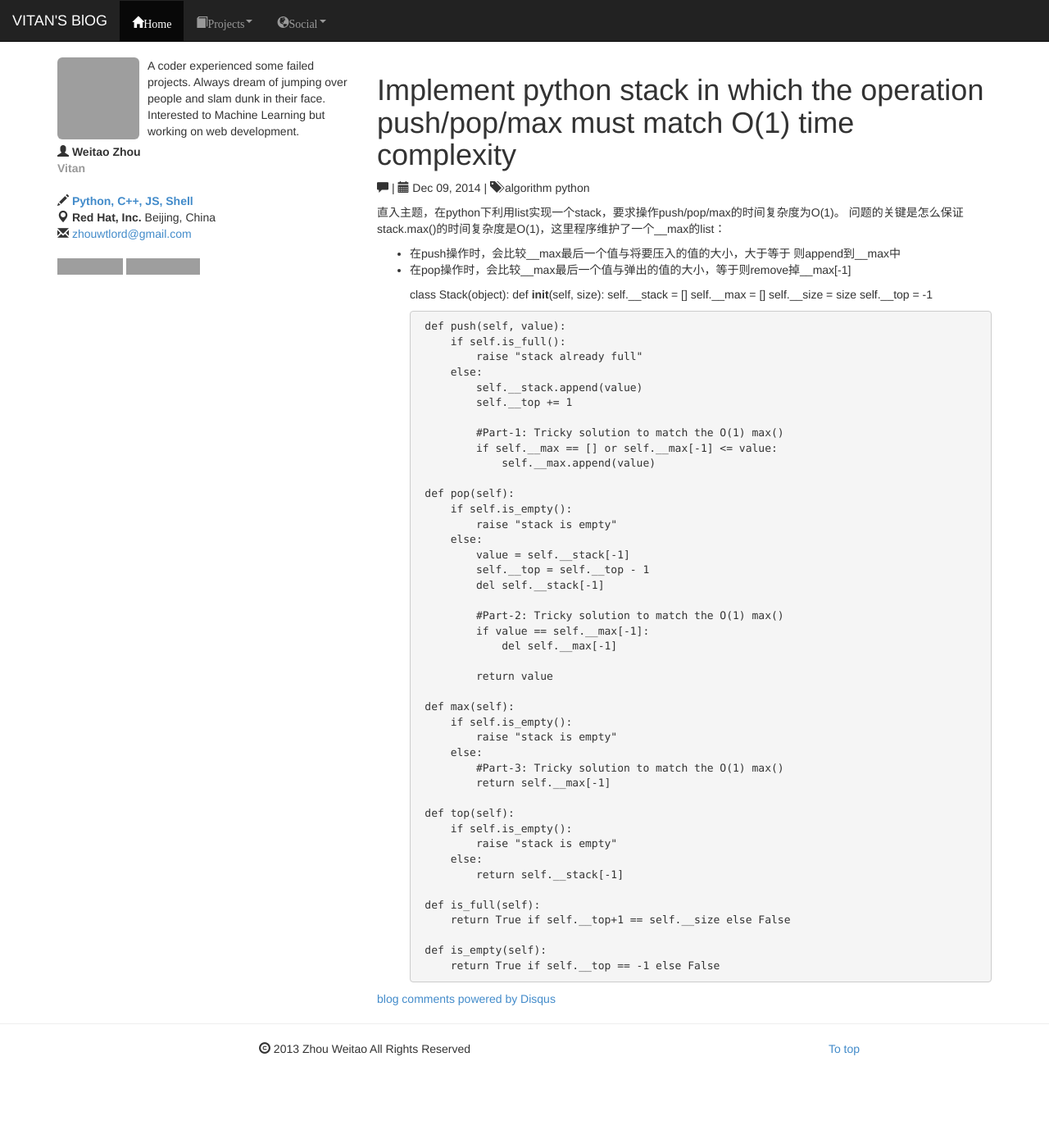
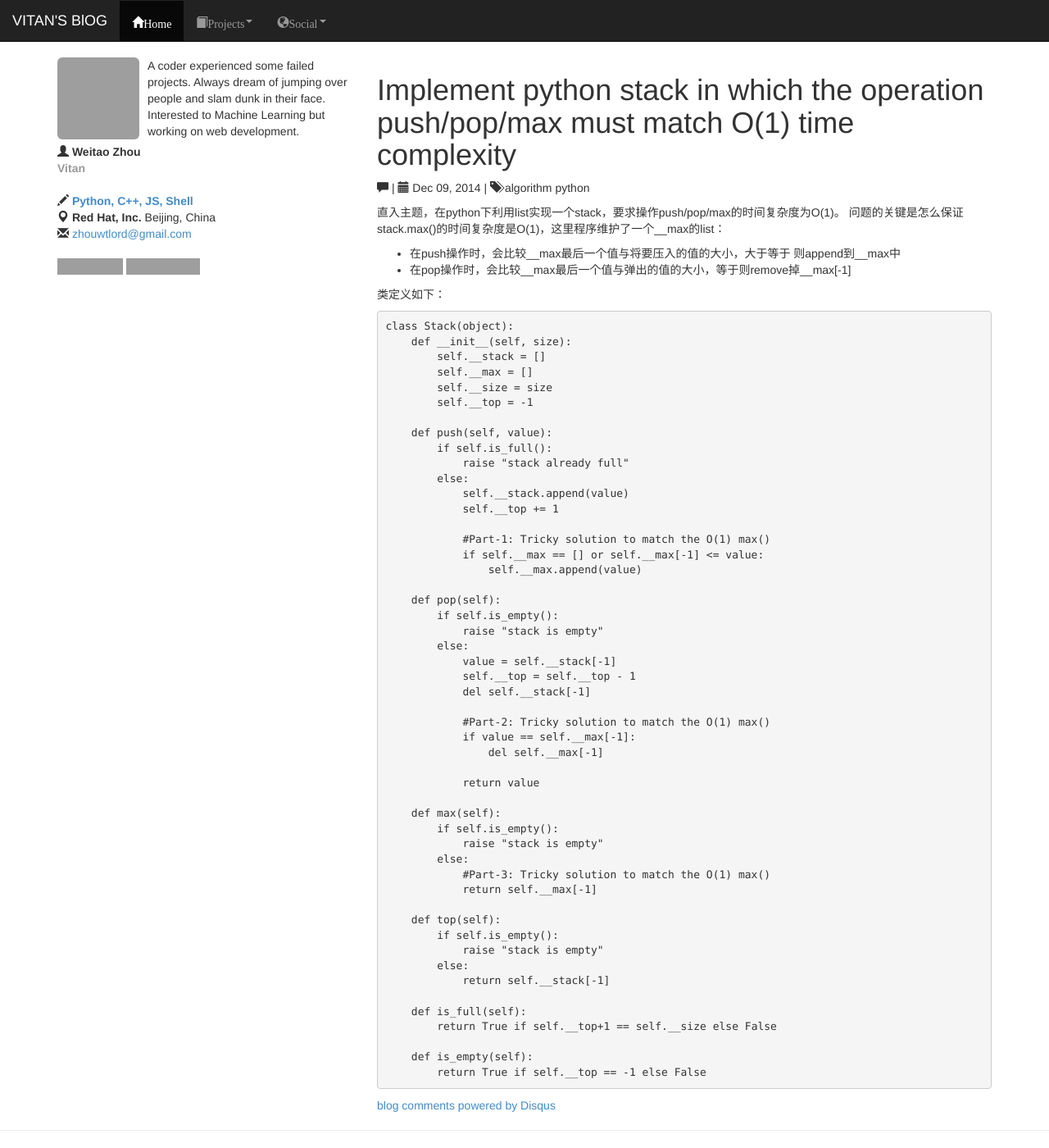
Before and after one commit to vitan/vitan.github.io, a Jekyll site: the page built from _posts/2014-12-09-implement_stack_using_list_in_python.md, in a window 1280 px wide and 1400 px high. Shown: the whole window at 82% size. Built offline with Jekyll 4.4.1, drawn with Linux system fonts in a browser that asks for light colours; Markdown is read by kramdown in place of the engine named in the settings; comment, search, counter and statistics services are not loaded; grey boxes are pictures that could not be loaded.

Commit message:
Update 2014-12-09-implement_stack_using_list_in_python.md

```diff
--- a/_posts/2014-12-09-implement_stack_using_list_in_python.md
+++ b/_posts/2014-12-09-implement_stack_using_list_in_python.md
@@ -11,6 +11,7 @@ categories: algorithm python
  - 在push操作时，会比较__max最后一个值与将要压入的值的大小，大于等于 则append到__max中
  - 在pop操作时，会比较__max最后一个值与弹出的值的大小，等于则remove掉__max[-1]
 
+类定义如下：
 
     class Stack(object):
         def __init__(self, size):
```
